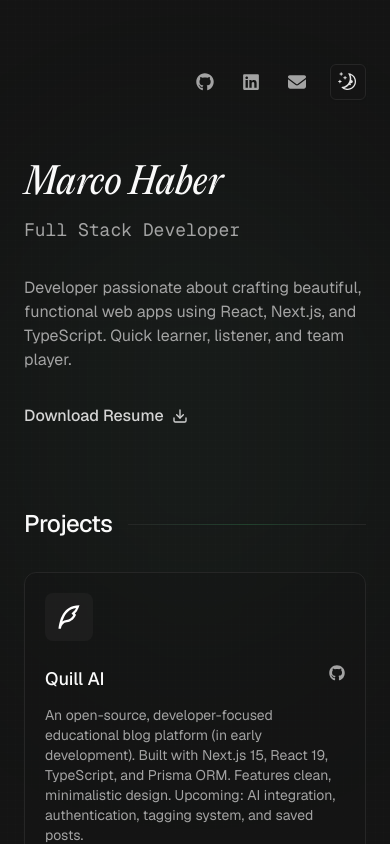
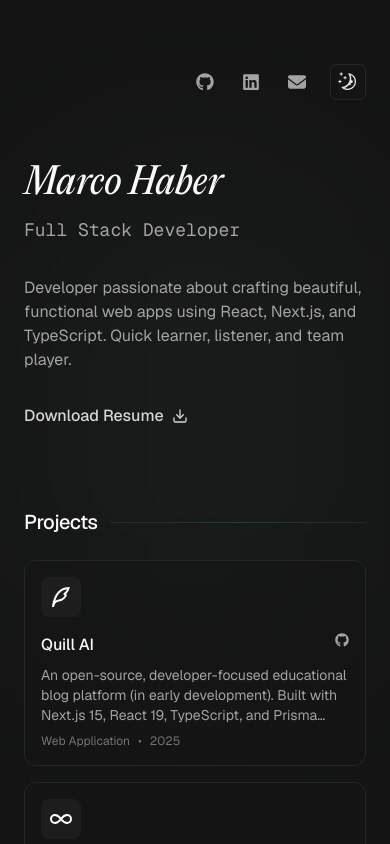
Before and after one commit to marcoshaber99/personal-site, a Next.js app: page / in a window 390 px wide. Shown: the top 844 px of the page. Built offline with nearby package versions, Linux system fonts and the light colour scheme.

Commit message:
improve accesibility and mobile responsiveness

```diff
--- a/components/about.tsx
+++ b/components/about.tsx
@@ -9,16 +9,16 @@ export default function About() {
   return (
     <section className="relative">
       <motion.div
-        initial={{ opacity: 0, y: 20 }}
-        animate={{ opacity: 1, y: 0 }}
-        transition={{ duration: 0.5 }}
+        initial={{ opacity: 0, transform: "translateY(20px)" }}
+        animate={{ opacity: 1, transform: "translateY(0)" }}
+        transition={{ duration: 0.5, ease: "easeOut" }}
         className="space-y-8"
       >
         <div className="space-y-3">
           <motion.div
-            initial={{ opacity: 0, x: -20 }}
-            animate={{ opacity: 1, x: 0 }}
-            transition={{ duration: 0.7 }}
+            initial={{ opacity: 0, transform: "translateX(-20px)" }}
+            animate={{ opacity: 1, transform: "translateX(0)" }}
+            transition={{ duration: 0.7, ease: "easeOut" }}
           >
             <Link
               href="/"
--- a/components/header.tsx
+++ b/components/header.tsx
@@ -13,12 +13,12 @@ export function Header() {
   const isInBlogPost = pathname?.startsWith("/blog/") && pathname !== "/blog";
 
   return (
-    <header className="flex items-center justify-between w-full">
+    <header className="flex items-center justify-between w-full" role="banner">
       <div className="flex-1">
         {isInBlogPost && (
           <motion.div
-            initial={{ opacity: 0, x: -10 }}
-            animate={{ opacity: 1, x: 0 }}
+            initial={{ opacity: 0, transform: "translateX(-10px)" }}
+            animate={{ opacity: 1, transform: "translateX(0)" }}
             transition={{
               type: "spring",
               stiffness: 300,
@@ -28,15 +28,20 @@ export function Header() {
             <Link
               href="/"
               className="flex items-center gap-1.5 text-muted-foreground hover:text-foreground transition-colors duration-200"
+              aria-label="Back to Home"
             >
-              <ChevronLeft className="h-4 w-4" />
+              <ChevronLeft className="h-4 w-4" aria-hidden="true" />
               <span className="text-sm font-medium">Home</span>
             </Link>
           </motion.div>
         )}
       </div>
       <div className="flex items-center gap-4 sm:gap-6">
-        <nav className="flex items-center gap-3 sm:gap-5">
+        <nav
+          className="flex items-center gap-3 sm:gap-5"
+          role="navigation"
+          aria-label="Social links"
+        >
           {socialLinks.map((link, i) => (
             <motion.a
               key={link.name}
@@ -44,8 +49,9 @@ export function Header() {
               target="_blank"
               rel="noopener noreferrer"
               className="p-2 text-muted-foreground hover:text-foreground transition-colors duration-200"
-              initial={{ opacity: 0, y: -10 }}
-              animate={{ opacity: 1, y: 0 }}
+              aria-label={link.name}
+              initial={{ opacity: 0, transform: "translateY(-10px)" }}
+              animate={{ opacity: 1, transform: "translateY(0)" }}
               transition={{
                 delay: i * 0.1,
                 type: "spring",
@@ -60,7 +66,7 @@ export function Header() {
             >
               <link.icon
                 className="h-[18px] w-[18px] sm:h-5 sm:w-5"
-                aria-label={link.name}
+                aria-hidden="true"
               />
               <span className="sr-only">{link.name}</span>
             </motion.a>
--- a/components/projects.tsx
+++ b/components/projects.tsx
@@ -1,62 +1,86 @@
 "use client";
 
+import React from "react";
+import { motion } from "framer-motion";
 import { projects } from "@/data/content";
-import { FaGithub, FaExternalLinkAlt, FaLock } from "react-icons/fa";
 import Link from "next/link";
 import Image from "next/image";
-import { motion } from "framer-motion";
+import { FaGithub, FaExternalLinkAlt, FaLock } from "react-icons/fa";
 
 export default function Projects() {
   return (
-    <section className="relative">
-      {/* Section Title with decorative line and gradient */}
-      <div className="flex items-center gap-4 mb-8">
-        <h2 className="text-2xl font-medium tracking-tight">Projects</h2>
-        <div className="h-px flex-grow bg-gradient-to-r from-neutral-200 via-green-500/20 to-neutral-200 dark:from-neutral-800 dark:via-green-400/20 dark:to-neutral-800" />
+    <section className="relative" aria-labelledby="projects-title">
+      <div className="flex items-center gap-3 sm:gap-4 mb-6 sm:mb-8">
+        <h2
+          id="projects-title"
+          className="text-xl sm:text-2xl font-medium tracking-tight"
+        >
+          Projects
+        </h2>
+        <div
+          className="h-px flex-grow bg-gradient-to-r from-neutral-200 via-green-500/20 to-neutral-200 dark:from-neutral-800 dark:via-green-400/20 dark:to-neutral-800"
+          role="presentation"
+        />
       </div>
 
-      <div className="grid gap-6">
+      <div className="grid gap-4 sm:gap-6" role="list">
         {projects.map((project, index) => (
           <motion.div
             key={project.title}
-            initial={{ opacity: 0, y: 20 }}
-            whileInView={{ opacity: 1, y: 0 }}
-            transition={{ duration: 0.4, delay: index * 0.1 }}
-            viewport={{ once: true }}
+            initial={{ opacity: 0, transform: "translateY(20px)" }}
+            whileInView={{ opacity: 1, transform: "translateY(0)" }}
+            transition={{ duration: 0.4, delay: index * 0.1, ease: "easeOut" }}
+            viewport={{ once: true, margin: "-50px" }}
             className="group relative"
+            role="listitem"
           >
-            {/* Subtle hover effect background */}
-            <div className="absolute inset-0 rounded-xl bg-gradient-to-r from-neutral-100 dark:from-neutral-800/50 to-transparent opacity-0 group-hover:opacity-100 transition-opacity duration-400" />
+            <div
+              className="absolute inset-0 rounded-xl bg-gradient-to-r from-neutral-100 dark:from-neutral-800/50 to-transparent opacity-0 group-hover:opacity-100 transition-opacity duration-400"
+              aria-hidden="true"
+            />
 
-            <div className="relative flex flex-col sm:flex-row gap-6 rounded-xl border border-neutral-200 dark:border-neutral-800 p-5 transition-all duration-300 hover:border-neutral-300 dark:hover:border-neutral-700 bg-background/40">
-              {/* Project Logo */}
-              <div className="flex-shrink-0">
-                <div className="w-12 h-12 rounded-lg bg-neutral-100 dark:bg-neutral-800/50 p-2.5 flex items-center justify-center">
+            <div className="relative flex flex-col sm:flex-row gap-4 sm:gap-6 rounded-xl border border-neutral-200 dark:border-neutral-800 p-4 sm:p-5 transition-all duration-300 hover:border-neutral-300 dark:hover:border-neutral-700 bg-background/40">
+              <div className="flex-shrink-0" aria-hidden="true">
+                <div className="w-10 h-10 sm:w-12 sm:h-12 rounded-lg bg-neutral-100 dark:bg-neutral-800/50 p-2 sm:p-2.5 flex items-center justify-center">
                   <Image
                     src={project.logo}
                     alt={`${project.title} logo`}
                     width={30}
                     height={30}
                     className="object-contain dark:hidden"
+                    loading="lazy"
+                    quality={90}
                   />
                   <Image
                     src={project.logoDark || project.logo}
-                    alt={`${project.title} logo`}
+                    alt={`${project.title} dark mode logo`}
                     width={30}
                     height={30}
                     className="object-contain hidden dark:block"
+                    loading="lazy"
+                    quality={90}
                   />
                 </div>
               </div>
 
-              {/* Project Details */}
-              <div className="flex-grow space-y-3">
-                <div className="flex items-start justify-between gap-4">
-                  <h3 className="text-lg font-medium">{project.title}</h3>
-                  <div className="flex gap-3 text-neutral-600 dark:text-neutral-400">
+              <div className="flex-grow space-y-2 sm:space-y-3">
+                <div className="flex items-start justify-between gap-3 sm:gap-4">
+                  <h3 className="text-base sm:text-lg font-medium">
+                    {project.title}
+                  </h3>
+                  <div
+                    className="flex gap-2 sm:gap-3 text-neutral-600 dark:text-neutral-400"
+                    aria-label="Project links"
+                  >
                     {project.isPrivate ? (
-                      <span title="Private Project">
-                        <FaLock className="h-4 w-4" />
+                      <span
+                        title="Private Project"
+                        aria-label="Private Project"
+                      >
+                        <FaLock
+                          className="h-3.5 w-3.5 sm:h-4 sm:w-4"
+                          aria-hidden="true"
+                        />
                       </span>
                     ) : (
                       project.github && (
@@ -65,8 +89,12 @@ export default function Projects() {
                           target="_blank"
                           rel="noopener noreferrer"
                           className="hover:text-neutral-900 dark:hover:text-neutral-100 transition-colors"
+                          aria-label="View source code on GitHub"
                         >
-                          <FaGithub className="h-4 w-4" />
+                          <FaGithub
+                            className="h-3.5 w-3.5 sm:h-4 sm:w-4"
+                            aria-hidden="true"
+                          />
                         </Link>
                       )
                     )}
@@ -76,20 +104,29 @@ export default function Projects() {
                         target="_blank"
                         rel="noopener noreferrer"
                         className="hover:text-neutral-900 dark:hover:text-neutral-100 transition-colors"
+                        aria-label={`Visit ${project.title} website`}
                       >
-                        <FaExternalLinkAlt className="h-4 w-4" />
+                        <FaExternalLinkAlt
+                          className="h-3.5 w-3.5 sm:h-4 sm:w-4"
+                          aria-hidden="true"
+                        />
                       </Link>
                     )}
                   </div>
                 </div>
 
-                <p className="text-neutral-600 dark:text-neutral-400 text-sm">
+                <p className="text-sm text-neutral-600 dark:text-neutral-400 line-clamp-3 sm:line-clamp-none">
                   {project.description}
                 </p>
 
-                <div className="flex items-center text-xs text-neutral-500 dark:text-neutral-500">
+                <div
+                  className="flex items-center text-xs text-neutral-500 dark:text-neutral-500"
+                  aria-label="Project details"
+                >
                   <span>{project.category}</span>
-                  <span className="mx-2">•</span>
+                  <span className="mx-2" aria-hidden="true">
+                    •
+                  </span>
                   <span>{project.date}</span>
                 </div>
               </div>
--- a/components/wobbly.tsx
+++ b/components/wobbly.tsx
@@ -7,21 +7,24 @@ interface WobblyProps {
   children: React.ReactNode;
 }
 
-export function Wobbly({ children }: WobblyProps) {
-  return (
-    <motion.span
-      className="inline-block font-semibold cursor-help relative"
-      animate={{
-        y: [0, -1, 1, -1, 0],
-        rotate: [0, -1, 1, -1, 0],
-        scale: [1, 1.01, 0.99, 1.01, 1],
-      }}
-      transition={{
+const wobbleAnimation = {
+  animate: {
+    transform: [
+      "translate3d(0, 0px, 0) rotate(0deg) scale(1)",
+      "translate3d(0, -1px, 0) rotate(-1deg) scale(1.01)",
+      "translate3d(0, 1px, 0) rotate(1deg) scale(0.99)",
+      "translate3d(0, -1px, 0) rotate(-1deg) scale(1.01)",
+      "translate3d(0, 0px, 0) rotate(0deg) scale(1)",
+    ],
+  },
+  transition: {
     duration: 2.5,
     repeat: Infinity,
     ease: "easeInOut",
-      }}
-      whileHover={{
+  },
+};
+
+const hoverAnimation = {
   scale: 1.05,
   color: ["#ff6b6b", "#4ecdc4", "#ff6b6b"],
   transition: {
@@ -29,7 +32,14 @@ export function Wobbly({ children }: WobblyProps) {
     ease: "easeInOut",
     repeat: Infinity,
   },
-      }}
+};
+
+export function Wobbly({ children }: WobblyProps) {
+  return (
+    <motion.span
+      className="inline-block font-semibold cursor-help relative will-change-transform"
+      {...wobbleAnimation}
+      whileHover={hoverAnimation}
       title="Totally not sarcastic at all"
     >
       {children}
```
Also changed, not shown: components/blog.tsx (+7 -8 lines), components/photography.tsx (+9 -9 lines). Lines whose indentation alone changed are shown as unchanged.
